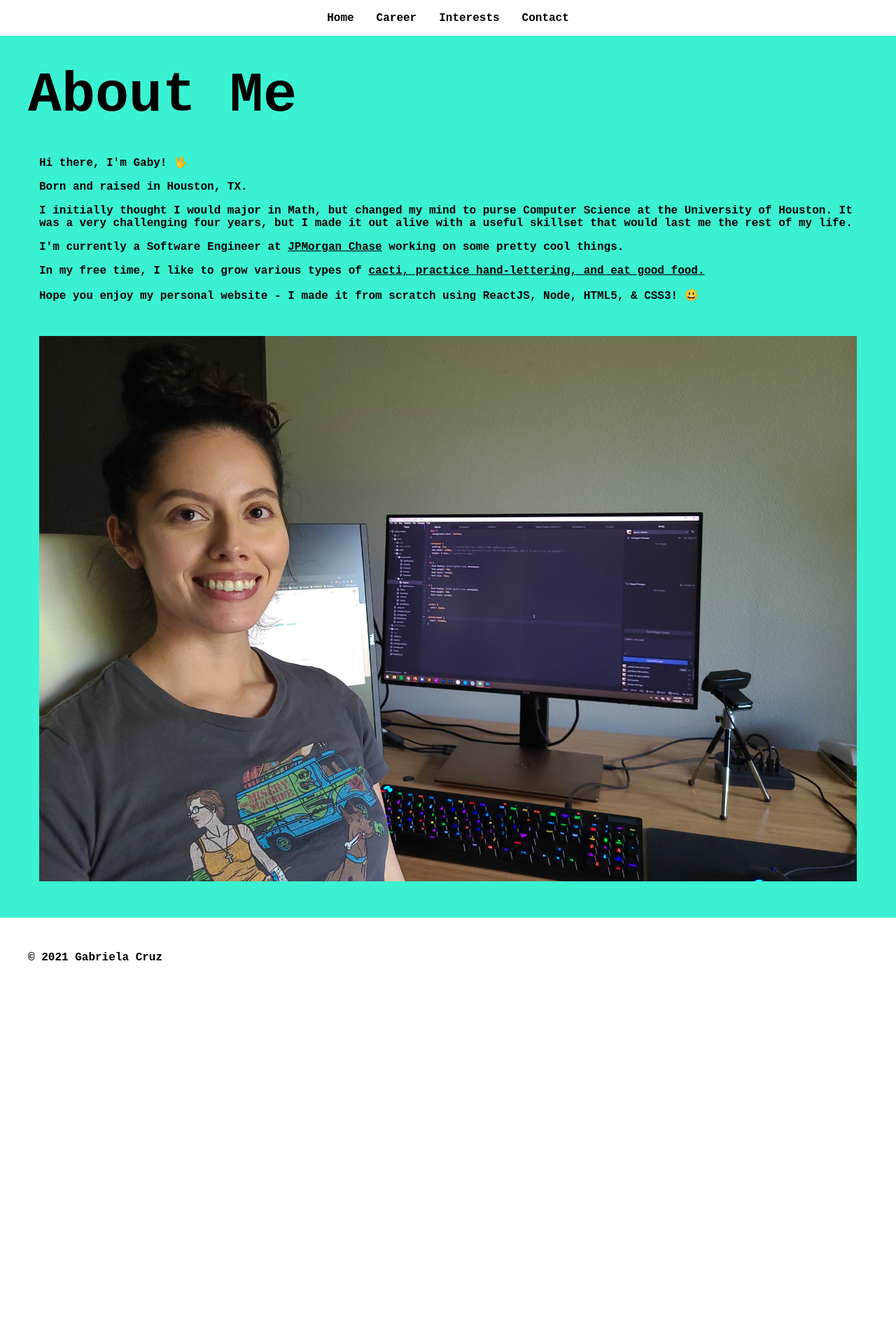
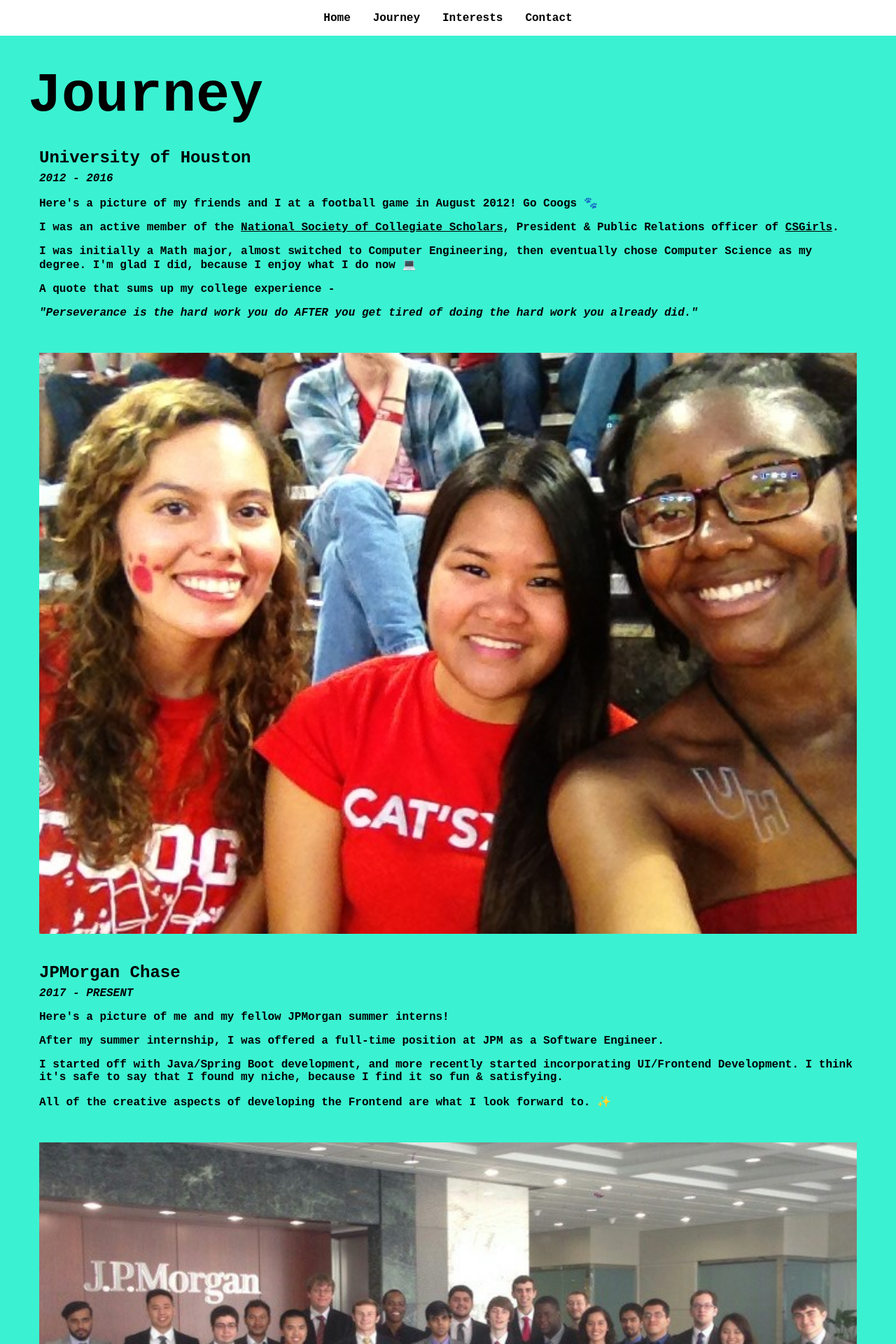
Before and after one commit to gabycruzzin/gabys-website, a React (Create React App) app in the folder client/: page /journey in a window 1280 px wide. Shown: the top 1920 px of the page at 70% size. Before the commit the page ends 1425 px from the top, so only its background shows below. Built offline with nearby package versions, Linux system fonts and the light colour scheme; a web font is replaced by a local one.

Commit message:
add my journey content

```diff
--- a/client/src/App.js
+++ b/client/src/App.js
@@ -2,7 +2,7 @@
 import './css/App.css';
 import {AppNavbar} from './components/AppNavbar';
 import {Contact} from './components/Contact';
-import {Career} from './components/Career';
+import {Journey} from './components/Journey';
 import {Interests} from './components/Interests';
 import {Home} from './components/Home';
 
@@ -18,8 +18,8 @@
             <Route path="/contact">
               <Contact />
             </Route>
-            <Route path="/career">
-              <Career />
+            <Route path="/journey">
+              <Journey />
             </Route>
             <Route path="/interests">
               <Interests />
--- a/client/src/components/AppNavbar.js
+++ b/client/src/components/AppNavbar.js
@@ -5,7 +5,7 @@
   return (
     <div className="innerContainer">
       <Link to="/" className="button button-font">Home</Link>
-      <Link to="/career" className="button button-font">Career</Link>
+      <Link to="/journey" className="button button-font">Journey</Link>
       <Link to="/interests" className="button button-font">Interests</Link>
       <Link to="/contact" className="button button-font">Contact</Link>
     </div>
--- a/client/src/components/Career.js
+++ /dev/null
@@ -1,3 +0,0 @@
-export function Career() {
-  return <h1>Career</h1>
-}
--- a/client/src/components/Home.js
+++ b/client/src/components/Home.js
@@ -8,8 +8,8 @@
       <div className="flex-item-left">
           <p>Hi there, I'm Gaby! 🖖</p>
           <p>Born and raised in Houston, TX.</p>
-          <p>I initially thought I would major in Math, but changed my mind to purse Computer Science at the University of Houston. It was a very challenging four years, but I made it out alive with a useful skillset that would last me the rest of my life.</p>
-          <p>I'm currently a Software Engineer at <Link to="/career" className="pLinks">JPMorgan Chase</Link> working on some pretty cool things.</p>
+          <p>I graduated with a Bachelor of Science in Computer Science at the <Link to="/journey" className="pLinks">University of Houston</Link>. It was a very challenging four years, but I made it out alive with a useful skillset that would last me the rest of my life.</p>
+          <p>I'm currently a Software Engineer at <Link to="/journey" className="pLinks">JPMorgan Chase</Link> working on some pretty cool things.</p>
           <p>In my free time, I like to grow various types of <Link to="/interests" className="pLinks">cacti, practice hand-lettering, and eat good food.</Link></p>
           <p>Hope you enjoy my personal website - I made it from scratch using ReactJS, Node, HTML5, & CSS3! 😃</p>
       </div>
--- /dev/null
+++ b/client/src/components/Journey.js
@@ -0,0 +1,35 @@
+import college from '../img/college.JPG';
+import jpmorgan from '../img/jpmorgan.jpg';
+
+export function Journey() {
+  return <>
+    <h1>Journey</h1>
+    <div className="flex-container">
+      <div className="flex-item-left">
+        <h2>University of Houston</h2>
+        <p style={{fontStyle: 'italic'}}>2012 - 2016</p>
+        <p>Here's a picture of my friends and I at a football game in August 2012! Go Coogs 🐾</p>
+        <p>I was an active member of the <a class="pLinks" href="https://nscs.org/" target="_blank">National Society of Collegiate Scholars</a>, President & Public Relations officer of <a class="pLinks" href="https://csgirls.org/about/" target="_blank">CSGirls</a>.</p>
+        <p>I was initially a Math major, almost switched to Computer Engineering, then eventually chose Computer Science as my degree. I'm glad I did, because I enjoy what I do now 💻</p>
+        <p>A quote that sums up my college experience -</p>
+        <p style={{fontStyle: 'italic'}}>"Perseverance is the hard work you do AFTER you get tired of doing the hard work you already did."</p>
+      </div>
+      <div className="flex-item-right">
+        <img src={college} alt="college" />
+      </div>
+    </div>
+    <div className="flex-container">
+      <div className="flex-item-left">
+        <h2>JPMorgan Chase</h2>
+        <p style={{fontStyle: 'italic'}}>2017 - PRESENT</p>
+        <p>Here's a picture of me and my fellow JPMorgan summer interns!</p>
+        <p>After my summer internship, I was offered a full-time position at JPM as a Software Engineer.</p>
+        <p>I started off with Java/Spring Boot development, and more recently started incorporating UI/Frontend Development. I think it's safe to say that I found my niche, because I find it so fun & satisfying.</p>
+        <p>All of the creative aspects of developing the Frontend are what I look forward to. ✨</p>
+      </div>
+      <div className="flex-item-right">
+        <img src={jpmorgan} alt="college" />
+      </div>
+    </div>
+  </>;
+}
--- a/client/src/css/App.css
+++ b/client/src/css/App.css
@@ -16,6 +16,13 @@
 	line-height: 0;
 }
 
+h2 {
+	font-family: letter-gothic-std, monospace;
+	font-weight: 700;
+	font-style: normal;
+	line-height: 0;
+}
+
 p {
 	font-family: letter-gothic-std, monospace;
 	font-weight: 700;
@@ -27,7 +34,7 @@
 }
 
 .pLinks:hover {
-	color: #E38BDA;
+	color: #FF47CB;
 }
 
 img {
```
Also changed, not shown: client/src/img/college.JPG (added), client/src/img/jpmorgan.jpg (added).
